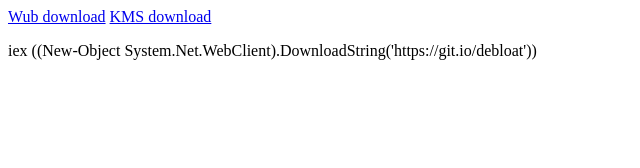
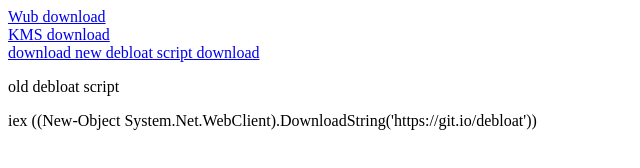
Before and after one commit to sethi-team/sethi-team.github.io, a plain HTML site: page index.html in a window 1280 px wide. Shown: the whole page, without its empty margins (0-640 px from the left). Drawn offline with Linux system fonts and the light colour scheme.

Commit message:
Update index.html

```diff
--- a/index.html
+++ b/index.html
@@ -7,9 +7,11 @@
 </head>
 <body>
 
-    <a href="./Wub.zip">Wub download</a>
-    <a href="./kms.zip">KMS download</a>
+    <a href="./Wub.zip">Wub download</a> <br>
+    <a href="./kms.zip">KMS download</a> <br>
+    <a href="./script.ps1">download new debloat script download</a>
 
+    <p>old debloat script</p>
     <p>iex ((New-Object System.Net.WebClient).DownloadString('https://git.io/debloat'))</p>
 
 </body>
```
